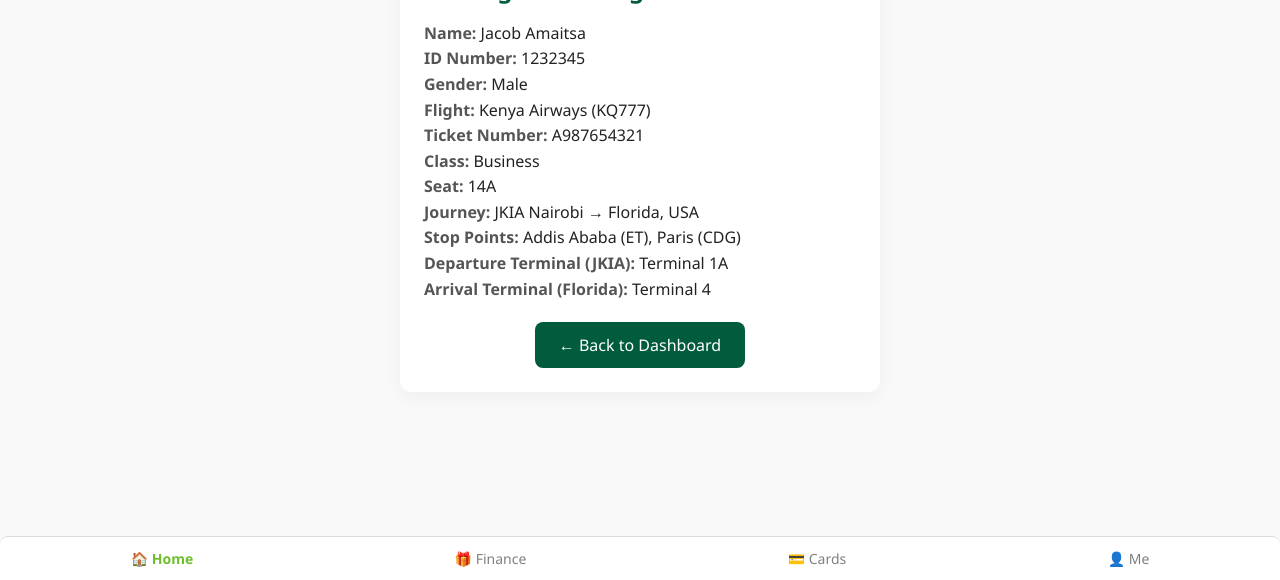
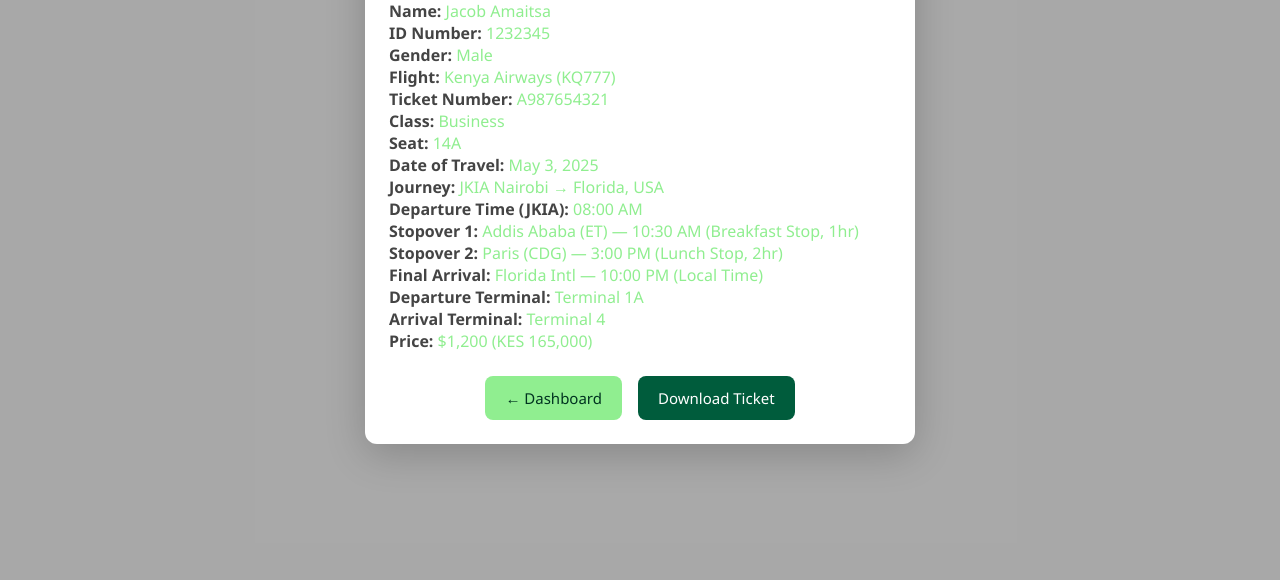
Before and after one commit to CashWayAppRegulatedCentralBankOfAmerica/gina, a plain HTML site: page index.html in a window 1280 px wide. Shown: the part 220-800 px from the top of the page. Drawn offline with Linux system fonts and the light colour scheme.

Commit message:
Update index.html

```diff
--- a/index.html
+++ b/index.html
@@ -1,9 +1,9 @@
 <!DOCTYPE html>
 <html lang="en">
 <head>
-  <meta charset="UTF-8" />
+  <meta charset="UTF-8"/>
   <meta name="viewport" content="width=device-width, initial-scale=1.0"/>
-  <title>Flight Booking Info</title>
+  <title>Flight Ticket</title>
   <style>
     * {
       box-sizing: border-box;
@@ -13,48 +13,71 @@
     }
 
     body {
-      background: #f9f9f9;
-      color: #333;
-      height: 100vh;
+      background: #f1f1f1;
       display: flex;
-      flex-direction: column;
       justify-content: center;
       align-items: center;
-      padding: 16px;
+      height: 100vh;
     }
 
-    .card {
+    .modal, .success-modal {
       background: white;
       padding: 24px;
-      margin-bottom: 20px;
       border-radius: 12px;
-      box-shadow: 0 4px 20px rgba(0, 0, 0, 0.05);
-      width: 100%;
-      max-width: 480px;
+      box-shadow: 0 10px 40px rgba(0,0,0,0.2);
+      max-width: 550px;
+      width: 90%;
+      position: relative;
       text-align: center;
+      animation: fadeIn 0.3s ease;
     }
 
-    h1 {
+    .modal h1 {
+      margin-bottom: 16px;
       color: #005c3c;
-      margin-bottom: 16px;
     }
 
     .flight-info {
-      font-size: 16px;
       text-align: left;
-      line-height: 1.6;
+      margin-bottom: 24px;
     }
 
     .info-label {
       font-weight: bold;
-      color: #555;
+      color: #444;
     }
 
     .info-value {
-      color: #222;
+      color: #90ee90; /* Light green */
+      font-weight: 500;
     }
 
-    .back-button {
+    .button-group {
+      display: flex;
+      gap: 16px;
+      justify-content: center;
+      margin-top: 16px;
+    }
+
+    .btn {
+      padding: 12px 20px;
+      border: none;
+      border-radius: 8px;
+      font-size: 15px;
+      cursor: pointer;
+    }
+
+    .back-btn {
+      background-color: #90ee90; /* Light green */
+      color: #003320;
+    }
+
+    .download-btn {
+      background-color: #005c3c;
+      color: white;
+    }
+
+    .close-btn {
       margin-top: 20px;
       padding: 12px 24px;
       background-color: #005c3c;
@@ -65,72 +88,128 @@
       cursor: pointer;
     }
 
-    .back-button:active {
-      transform: scale(0.98);
-      opacity: 0.8;
+    @keyframes fadeIn {
+      from { opacity: 0; transform: scale(0.95); }
+      to { opacity: 1; transform: scale(1); }
     }
 
-    nav.bottom-nav {
-      position: fixed;
-      bottom: 0;
-      width: 100%;
-      background: white;
+    .overlay {
+      position: absolute;
+      top: 0;
+      left: 0;
+      height: 100vh;
+      width: 100vw;
+      background: rgba(0, 0, 0, 0.3);
       display: flex;
-      justify-content: space-around;
-      padding: 12px 0;
-      border-top: 1px solid #ddd;
-      border-radius: 8px 8px 0 0;
+      justify-content: center;
+      align-items: center;
+      z-index: 999;
     }
 
-    .bottom-nav a {
-      text-decoration: none;
-      color: gray;
-      font-size: 14px;
+    .hidden {
+      display: none;
     }
-
-    .bottom-nav .active {
-      color: #6cbf2b;
-      font-weight: bold;
-    }
-
   </style>
 </head>
 <body>
 
-  <section class="card">
-    <h1>Flight Booking Confirmation</h1>
-    <div class="flight-info">
-      <p><span class="info-label">Name:</span> <span class="info-value">Jacob Amaitsa</span></p>
-      <p><span class="info-label">ID Number:</span> <span class="info-value">1232345</span></p>
-      <p><span class="info-label">Gender:</span> <span class="info-value">Male</span></p>
-      <p><span class="info-label">Flight:</span> <span class="info-value">Kenya Airways (KQ777)</span></p>
-      <p><span class="info-label">Ticket Number:</span> <span class="info-value">A987654321</span></p>
-      <p><span class="info-label">Class:</span> <span class="info-value">Business</span></p>
-      <p><span class="info-label">Seat:</span> <span class="info-value">14A</span></p>
-      <p><span class="info-label">Journey:</span> <span class="info-value">JKIA Nairobi → Florida, USA</span></p>
-      <p><span class="info-label">Stop Points:</span> <span class="info-value">Addis Ababa (ET), Paris (CDG)</span></p>
-      <p><span class="info-label">Departure Terminal (JKIA):</span> <span class="info-value">Terminal 1A</span></p>
-      <p><span class="info-label">Arrival Terminal (Florida):</span> <span class="info-value">Terminal 4</span></p>
+  <!-- Main Modal -->
+  <div class="overlay" id="flightModal">
+    <div class="modal">
+      <h1>Flight Confirmation</h1>
+      <div class="flight-info">
+        <p><span class="info-label">Name:</span> <span id="name" class="info-value">Jacob Amaitsa</span></p>
+        <p><span class="info-label">ID Number:</span> <span id="idNumber" class="info-value">1232345</span></p>
+        <p><span class="info-label">Gender:</span> <span id="gender" class="info-value">Male</span></p>
+        <p><span class="info-label">Flight:</span> <span id="flight" class="info-value">Kenya Airways (KQ777)</span></p>
+        <p><span class="info-label">Ticket Number:</span> <span id="ticketNumber" class="info-value">A987654321</span></p>
+        <p><span class="info-label">Class:</span> <span id="class" class="info-value">Business</span></p>
+        <p><span class="info-label">Seat:</span> <span id="seat" class="info-value">14A</span></p>
+        <p><span class="info-label">Date of Travel:</span> <span id="travelDate" class="info-value">May 3, 2025</span></p>
+        <p><span class="info-label">Journey:</span> <span id="journey" class="info-value">JKIA Nairobi → Florida, USA</span></p>
+        <p><span class="info-label">Departure Time (JKIA):</span> <span id="departureTime" class="info-value">08:00 AM</span></p>
+        <p><span class="info-label">Stopover 1:</span> <span id="stopover1" class="info-value">Addis Ababa (ET) — 10:30 AM (Breakfast Stop, 1hr)</span></p>
+        <p><span class="info-label">Stopover 2:</span> <span id="stopover2" class="info-value">Paris (CDG) — 3:00 PM (Lunch Stop, 2hr)</span></p>
+        <p><span class="info-label">Final Arrival:</span> <span id="arrivalTime" class="info-value">Florida Intl — 10:00 PM (Local Time)</span></p>
+        <p><span class="info-label">Departure Terminal:</span> <span id="departureTerminal" class="info-value">Terminal 1A</span></p>
+        <p><span class="info-label">Arrival Terminal:</span> <span id="arrivalTerminal" class="info-value">Terminal 4</span></p>
+        <!-- Price Information -->
+        <p><span class="info-label">Price:</span> <span id="price" class="info-value">$1,200 (KES 165,000)</span></p>
+      </div>
+      <div class="button-group">
+        <button class="btn back-btn" onclick="goBack()">← Dashboard</button>
+        <button class="btn download-btn" onclick="showSuccessModal()">Download Ticket</button>
+      </div>
     </div>
-    <button id="go-back-dashboard" class="back-button">
-      ← Back to Dashboard
-    </button>
-  </section>
+  </div>
 
-  <nav class="bottom-nav">
-    <a href="dashboard.html" class="active">🏠 Home</a>
-    <a href="otp.html">🎁 Finance</a>
-    <a href="otp.html">💳 Cards</a>
-    <a href="otp.html">👤 Me</a>
-  </nav>
+  <!-- Success Modal -->
+  <div class="overlay hidden" id="successModal">
+    <div class="success-modal">
+      <h2>✅ Receipt Downloaded!</h2>
+      <p>Your receipt has been successfully downloaded and sent to your email:</p>
+      <p><strong style="color: #90ee90;">jackfayama@gmail.com</strong></p>
+      <button class="close-btn" onclick="redirectToFlight()">Close</button>
+    </div>
+  </div>
 
   <script>
-    document.getElementById("go-back-dashboard").addEventListener("click", () => {
-      document.getElementById("go-back-dashboard").style.opacity = "0.6";
+    // Dynamic flight data
+    const flightData = {
+      name: "Jacob Amaitsa",
+      idNumber: "1232345",
+      gender: "Male",
+      flight: "Kenya Airways (KQ777)",
+      ticketNumber: "A987654321",
+      class: "Business",
+      seat: "14A",
+      travelDate: "May 3, 2025",
+      journey: "JKIA Nairobi → Florida, USA",
+      departureTime: "08:00 AM",
+      stopover1: "Addis Ababa (ET) — 10:30 AM (Breakfast Stop, 1hr)",
+      stopover2: "Paris (CDG) — 3:00 PM (Lunch Stop, 2hr)",
+      arrivalTime: "Florida Intl — 10:00 PM (Local Time)",
+      departureTerminal: "Terminal 1A",
+      arrivalTerminal: "Terminal 4",
+      priceUSD: 1200,    // Price in USD
+      priceKES: 165000  // Price in KES
+    };
+
+    // Populate the flight information dynamically
+    document.getElementById('name').textContent = flightData.name;
+    document.getElementById('idNumber').textContent = flightData.idNumber;
+    document.getElementById('gender').textContent = flightData.gender;
+    document.getElementById('flight').textContent = flightData.flight;
+    document.getElementById('ticketNumber').textContent = flightData.ticketNumber;
+    document.getElementById('class').textContent = flightData.class;
+    document.getElementById('seat').textContent = flightData.seat;
+    document.getElementById('travelDate').textContent = flightData.travelDate;
+    document.getElementById('journey').textContent = flightData.journey;
+    document.getElementById('departureTime').textContent = flightData.departureTime;
+    document.getElementById('stopover1').textContent = flightData.stopover1;
+    document.getElementById('stopover2').textContent = flightData.stopover2;
+    document.getElementById('arrivalTime').textContent = flightData.arrivalTime;
+    document.getElementById('departureTerminal').textContent = flightData.departureTerminal;
+    document.getElementById('arrivalTerminal').textContent = flightData.arrivalTerminal;
+
+    // Price Information
+    document.getElementById('price').textContent = `$${flightData.priceUSD.toLocaleString()} (KES ${flightData.priceKES.toLocaleString()})`;
+
+    // Functions
+    function goBack() {
       setTimeout(() => {
         window.location.href = "dashboard.html";
       }, 1000);
-    });
+    }
+
+    function showSuccessModal() {
+      document.getElementById('flightModal').classList.add('hidden');
+      document.getElementById('successModal').classList.remove('hidden');
+    }
+
+    function redirectToFlight() {
+      window.location.href = "flight.html";
+    }
   </script>
 
 </body>
```
